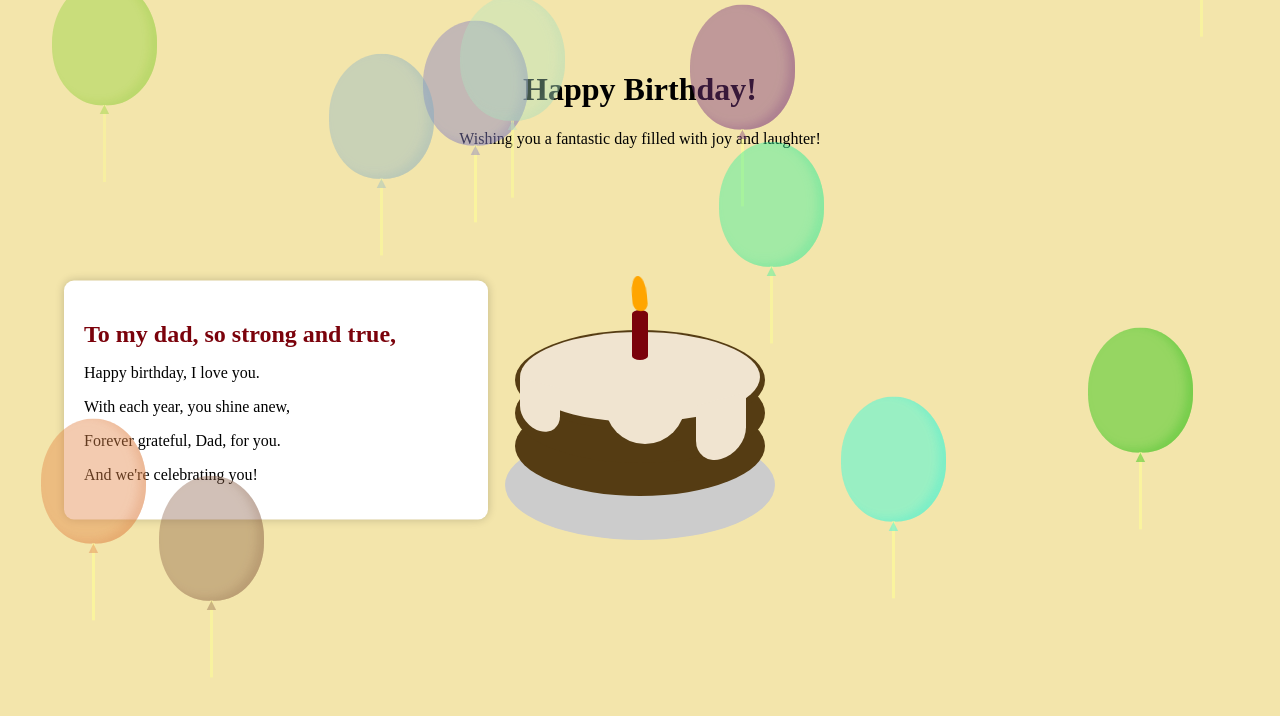
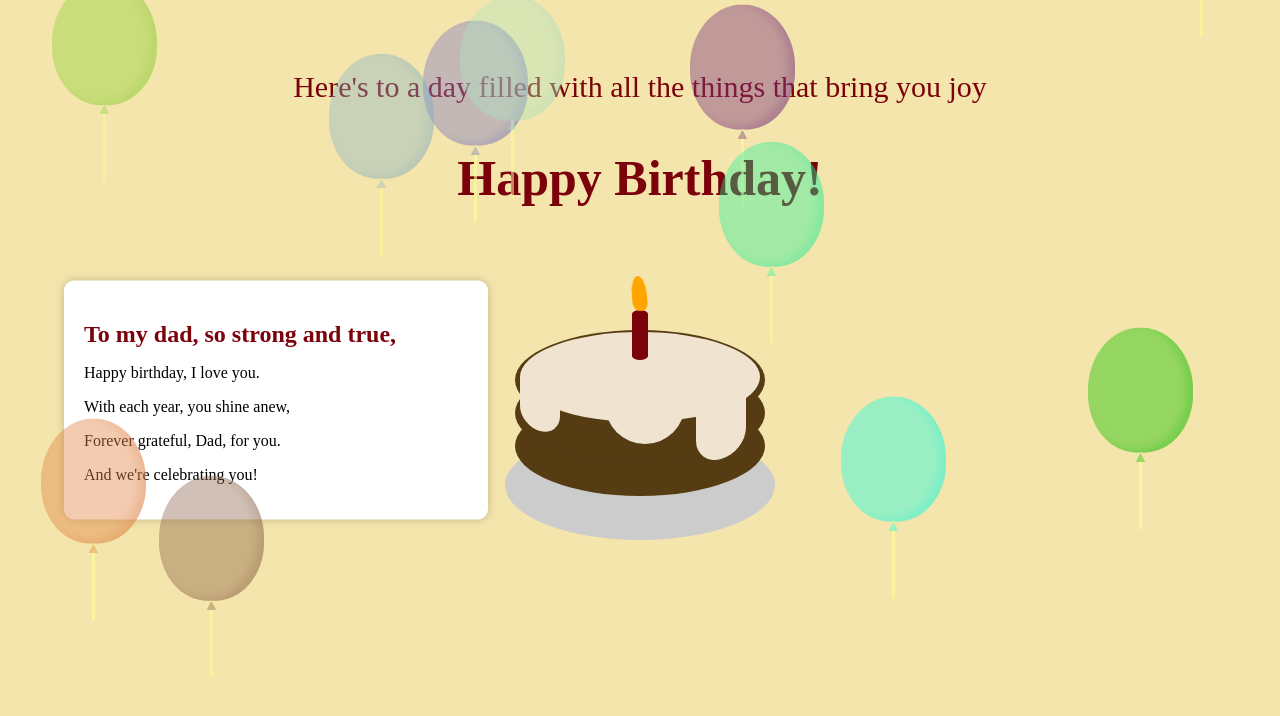
Before and after one commit to Miata-MVF/my-brithday-website, a plain HTML site: page index.html in a window 1280 px wide. Drawn offline with Linux system fonts and the light colour scheme.

Commit message:
Update index.html

```diff
--- a/index.html
+++ b/index.html
@@ -11,13 +11,26 @@
 
     }
 
-    #birthdayMessage {
+    #birthdayMessage h1 {
     text-align: center;
     position: absolute;
-    top: 50px; /* Adjust as needed */
+    color: #7B020B;
+    top: 75px; /* Adjust as needed */
     left: 50%;
     transform: translateX(-50%);
     width: 100%;
+    font-size: 50px;
+}
+
+#birthdayMessage {
+    text-align: center;
+    position: absolute;
+    color: #7B020B;
+    top: 40px; /* Adjust as needed */
+    left: 50%;
+    transform: translateX(-50%);
+    width: 100%;
+    font-size: 30px;
 }
 
 
@@ -260,7 +273,7 @@
 
 <div id="birthdayMessage">
     <h1>Happy Birthday!</h1>
-    <p>Wishing you a fantastic day filled with joy and laughter!</p>
+    <p>Here's to a day filled with all the things that bring you joy</p>
 </div>
 <div class="cake">
     <div class="plate"></div>
```
